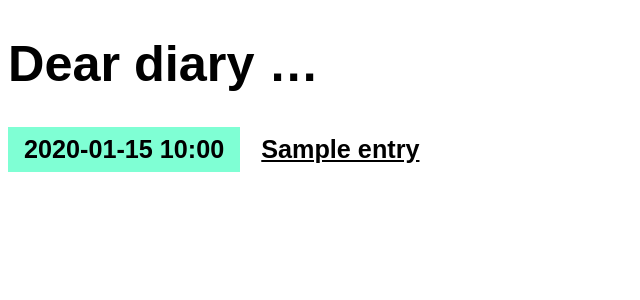
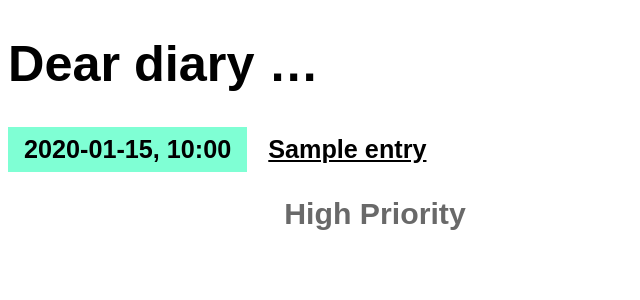
Before and after one commit to muhammadNassef/Django-Projects, a Django app: page /entries/ in a window 1280 px wide. Shown: the top 300 px of the page, without its empty margins (0-640 px from the left). Run offline with Django 3.2, Linux system fonts and the light colour scheme; tables that the repository leaves empty hold one stand-in row (values such as "Sample post").

Commit message:
Update entry_list.html

```diff
--- a/Entries/templates/Entries/entry_list.html
+++ b/Entries/templates/Entries/entry_list.html
@@ -3,12 +3,15 @@
 {% for entry in entry_list%}
 <article>
     <h2 class="{{ entry.date_created|date:'l' }}">
-        {{ entry.date_created|date:'Y-m-d H:i' }}
+        {{ entry.date_created|date:'Y-m-d, h:i' }}
     </h2>
     <h3>
         <a href="{% url 'Diary:entry-detail' entry.id %}">
             {{ entry.title }}
         </a>
+        {% if entry.high_priority%}
+        <p><b>High Priority</b></p>
+        {% endif %}
     </h3>
 </article>
 {% endfor %}
```
